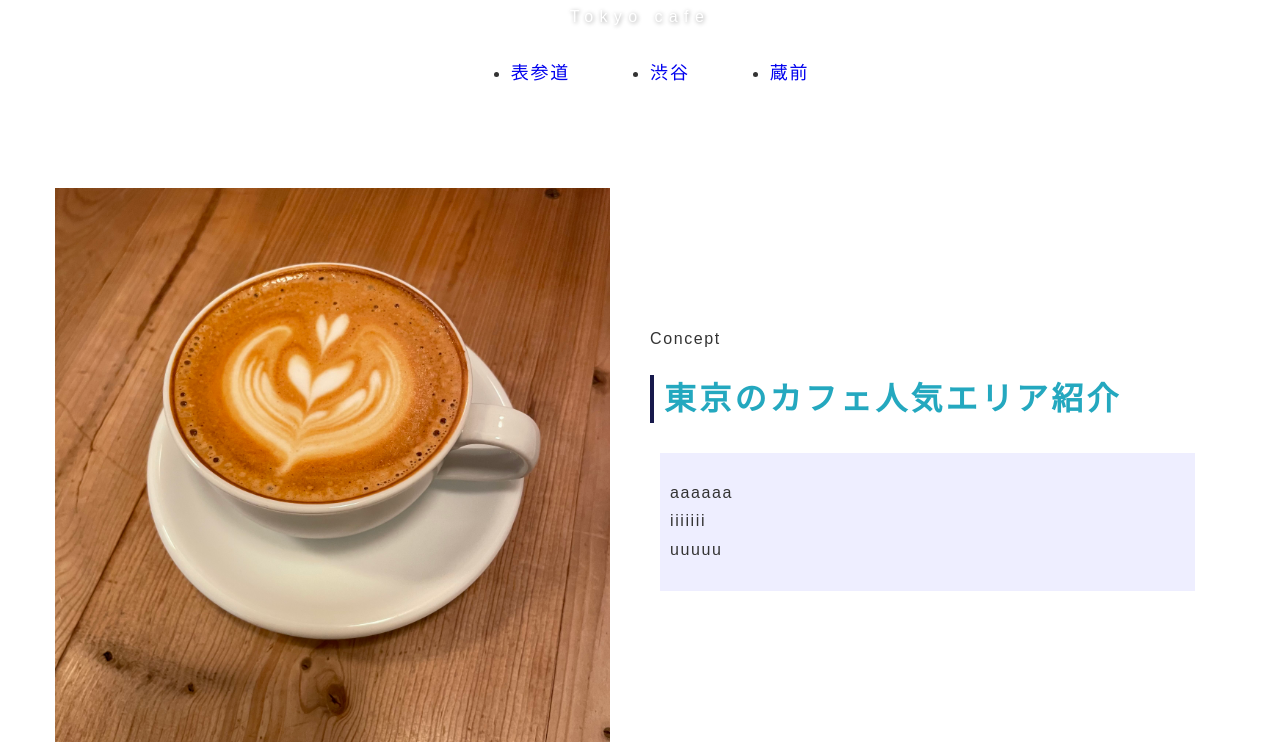
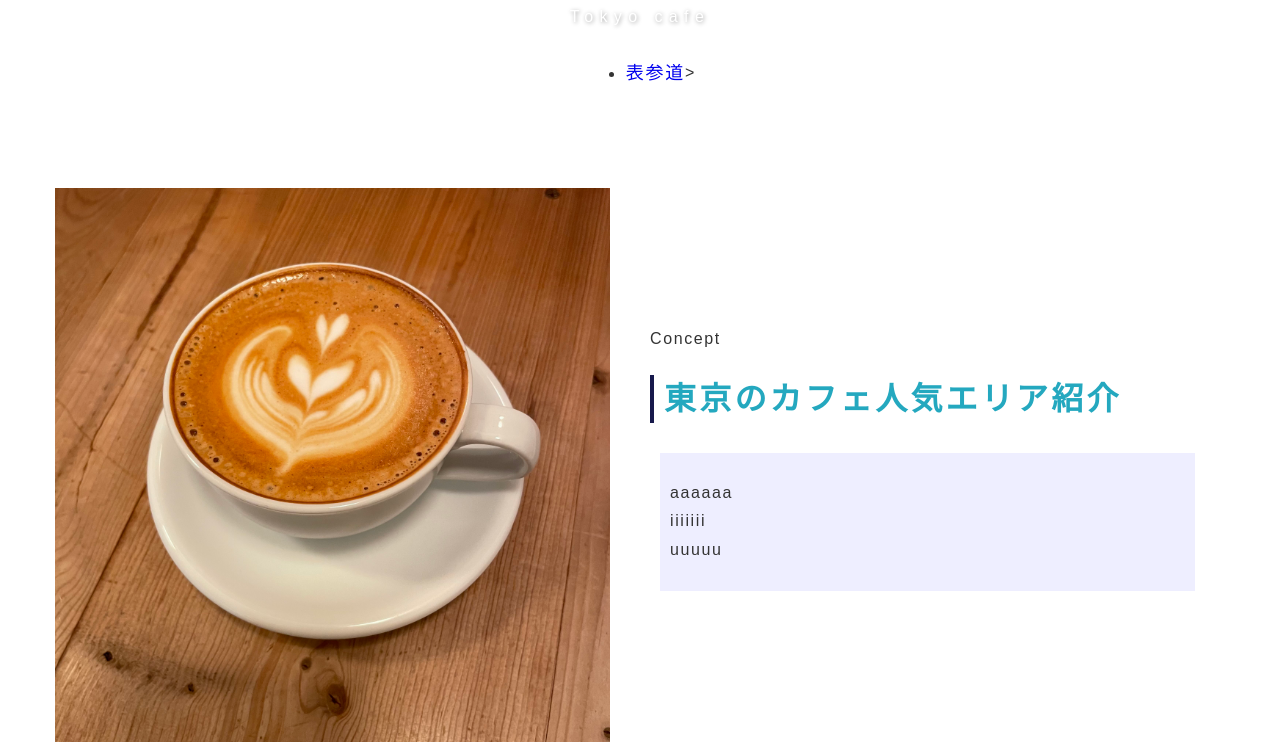
Before and after one commit to d01ki/team-project, a Django app: page / in a window 1280 px wide. Shown: the top 742 px of the page. Run offline with Django 4.2, Linux system fonts and the light colour scheme.

Commit message:
Update cafe.html

```diff
--- a/appcafe/templates/appcafe/cafe.html
+++ b/appcafe/templates/appcafe/cafe.html
@@ -23,10 +23,7 @@
 <!-- global-nav -->
 <nav class="global-nav">
   <ul>
-    <li><a href="#">表参道</a></li>
-    <li><a href="#">渋谷</a></li>
-    <li><a href="#">蔵前</a></li>
-  </ul>
+    <li><a href="#">表参道</a></li>>
 </nav>
 <!-- /global-nav -->
 
```
